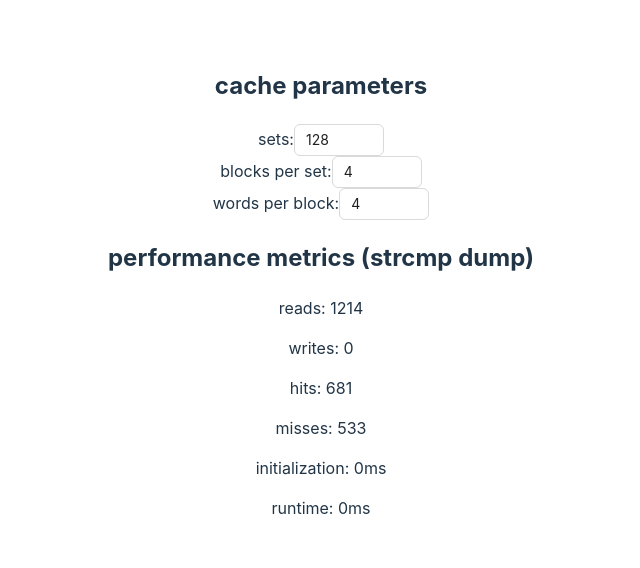
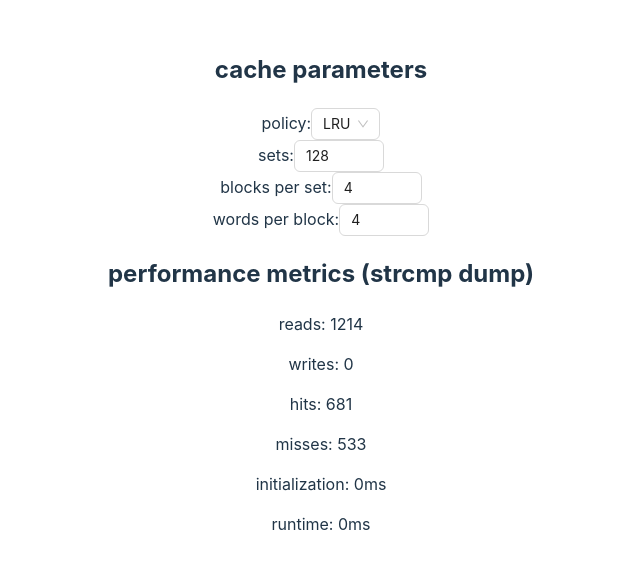
Before and after one commit to HugoJF/cache-simulator, a React (Vite) app: page / in a window 1280 px wide. Shown: the part 108-676 px from the top of the page, without its empty margins (319-959 px from the left). Built offline with nearby package versions, Linux system fonts and the light colour scheme.

Commit message:
feat: add block replacement policy option in UI

```diff
--- a/src/App.tsx
+++ b/src/App.tsx
@@ -6,8 +6,10 @@ import {logs} from "./inputs/strcmp.ts";
 import {CacheSimulator} from "./cache/cache-simulator.ts";
 import {Memory} from "./cache/memory.ts";
 import {PowerOf2Input} from "./components/power-of-2-input.tsx";
+import {Select} from "antd";
 
 function App() {
+    const [policy, setPolicy] = useState('LRU')
     const [sets, setSets] = useState(128n);
     const [blocksPerSet, setBlocksPerSet] = useState(4n);
     const [wordsPerBlock, setWordsPerBlock] = useState(4n);
@@ -16,9 +18,11 @@ function App() {
     const [runTime, setRunTime] = useState<number>();
 
     const cache = useMemo(() => {
+        const log = console.log;
+        // console.log = () => undefined;
         const initStart = Date.now();
         const instructions = logs.map(log => BigInt(log.startAddress))
-        const parameters = new CacheParameters(sets, blocksPerSet, wordsPerBlock, 64n, 'LRU');
+        const parameters = new CacheParameters(sets, blocksPerSet, wordsPerBlock, 64n, policy as any);
         const memory = new Memory();
         const cache = new CacheSimulator(parameters, memory);
         const initEnd = Date.now();
@@ -31,12 +35,26 @@ function App() {
         const runEnd = Date.now();
         setRunTime(runEnd - runStart);
 
+        console.log = log;
+
         return cache;
-    }, [sets, blocksPerSet, wordsPerBlock])
+    }, [policy, sets, blocksPerSet, wordsPerBlock])
 
     return (
         <>
             <h2>cache parameters</h2>
+            <div>
+                <span>policy:</span>
+                <Select
+                    value={policy}
+                    onChange={value => setPolicy(value)}
+                    options={[
+                        {label: 'LRU', value: 'LRU'},
+                        {label: 'FIFO', value: 'FIFO'},
+                        {label: 'Random', value: 'Random'},
+                    ]}
+                />
+            </div>
             <div>
                 <span>sets:</span>
                 <PowerOf2Input
```
